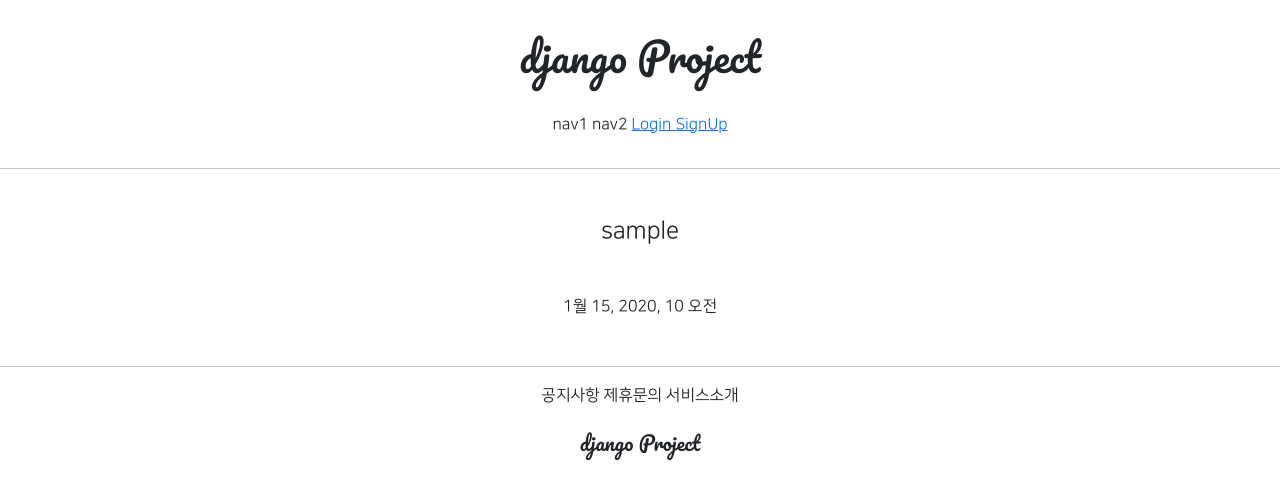
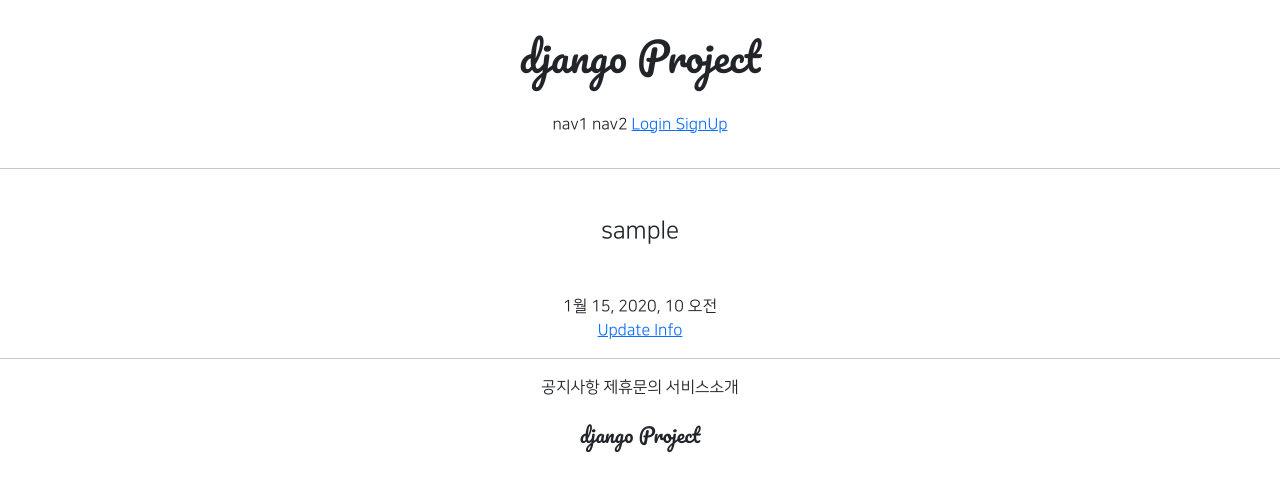
Before and after one commit to kokimian/git_1ban_web, a Django app: page /accounts/detail/1 in a window 1280 px wide. Shown: the top 499 px of the page. Run offline with Django 3.2, Linux system fonts and the light colour scheme; tables that the repository leaves empty hold one stand-in row (values such as "Sample post"); parts of the project's set-up code (start-up, migrations or seed data) failed here and were passed over; some libraries are stand-ins or nearby versions.

Commit message:
2021/07/15 1ban class commit 3

```diff
--- a/accountapp/templates/accountapp/create.html
+++ b/accountapp/templates/accountapp/create.html
@@ -3,7 +3,7 @@
 
 {% block content %}
 
-    <div class = "text-center mw-500 m-auto">
+<div class="text-center mw-500 m-auto">
     <div class="m-5">
         <h4>Sign Up</h4>
     </div>
--- a/accountapp/templates/accountapp/detail.html
+++ b/accountapp/templates/accountapp/detail.html
@@ -6,9 +6,15 @@
     <div class="m-5">
         <h4>{{ target_user.username }}</h4>
     </div>
-        <div class="m-5">
+    <div>
         {{ target_user.date_joined }}
     </div>
+    <div>
+        <p>
+            <a href="{% url 'accountapp:update' pk=user.pk %}">
+                Update Info
+            </a>
+        </p>
     </div>
-
+</div>
 {% endblock %}
--- a/accountapp/urls.py
+++ b/accountapp/urls.py
@@ -1,6 +1,6 @@
 from django.contrib.auth.views import LoginView, LogoutView
 from django.urls import path
-from accountapp.views import hello_world, AccountCreateView, AccountDetailView
+from accountapp.views import hello_world, AccountCreateView, AccountDetailView, AccountUpdateView
 
 app_name = 'accountapp'
 
@@ -13,4 +13,5 @@ urlpatterns = [
     path('create/', AccountCreateView.as_view(), name='create'),
     # 위에선 함수형 view 이기 때문에 hello_world로 바로 불러오지만. 클래스형 view를 가져올때는 as_view를 붙여야한다. 이정도만 알자.
     path('detail/<int:pk>', AccountDetailView.as_view(), name='detail'), # pk는 primary key 고유값
+    path('update/<int:pk>', AccountUpdateView.as_view(), name='update'),
 ]
--- a/accountapp/views.py
+++ b/accountapp/views.py
@@ -5,7 +5,7 @@ from django.shortcuts import render
 
 # Create your views here.
 from django.urls import reverse, reverse_lazy
-from django.views.generic import CreateView, DetailView
+from django.views.generic import CreateView, DetailView, UpdateView
 
 from accountapp.models import HelloWorld
 
@@ -41,3 +41,10 @@ class AccountDetailView(DetailView):
     model = User
     context_object_name = 'target_user'
     template_name = 'accountapp/detail.html'
+
+class AccountUpdateView(UpdateView):
+    model = User
+    form_class = UserCreationForm
+    context_object_name = 'target_user'
+    success_url = reverse_lazy('accountapp:hello_world')
+    template_name = 'accountapp/update.html'
--- a/templates/base.html
+++ b/templates/base.html
@@ -3,7 +3,7 @@
 
 {% include 'head.html' %}
 
-<body style = "font-family: 'NanumSquareR">
+<body style = "font-family: 'NanumSquareR'">
 
 {% include 'header.html' %}
 
```
Lines whose indentation alone changed are shown as unchanged.
